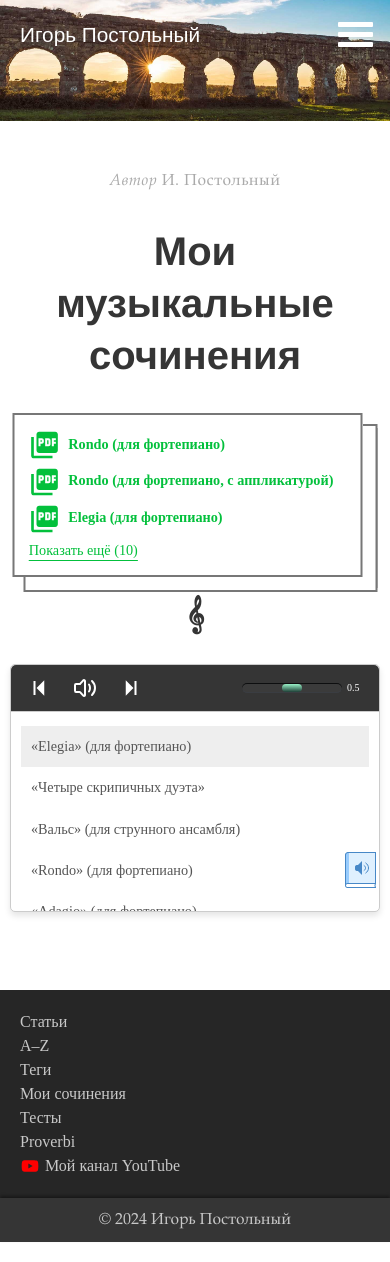
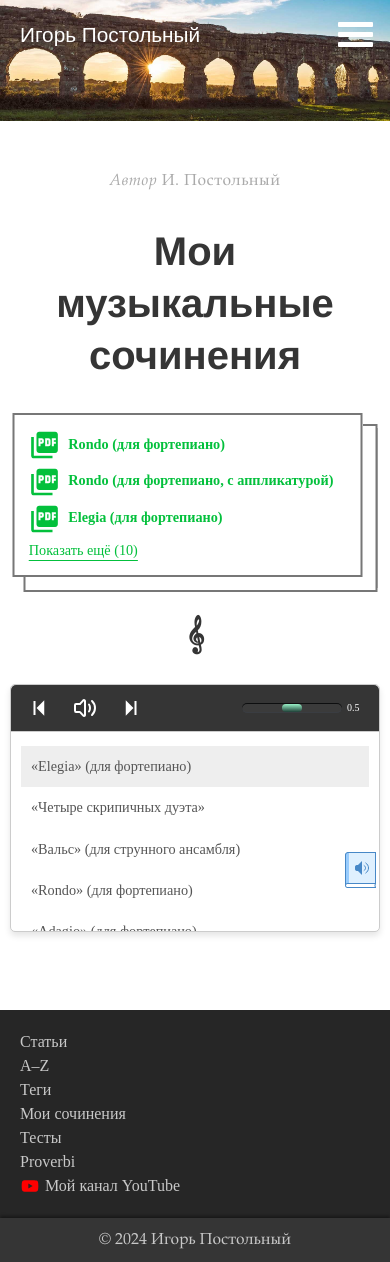
Before and after one commit to postolny/postolny.github.io, a Jekyll site: the page built from _pages/musica.html, in a window 390 px wide. Built offline with Jekyll 4.4.1, drawn with Linux system fonts in a browser that asks for light colours.

Commit message:
Add files via upload

```diff
--- a/_sass/tale/_layout.scss
+++ b/_sass/tale/_layout.scss
@@ -1001,7 +1001,7 @@ body.is-playing {
 @media screen and (max-width: 768px) {
   #spartiti_row {
     & ~ h2 {
-      margin-top: 15px;
+      margin-top: 35px;
     }
     > div {
       font-size: 0.89rem;
```
